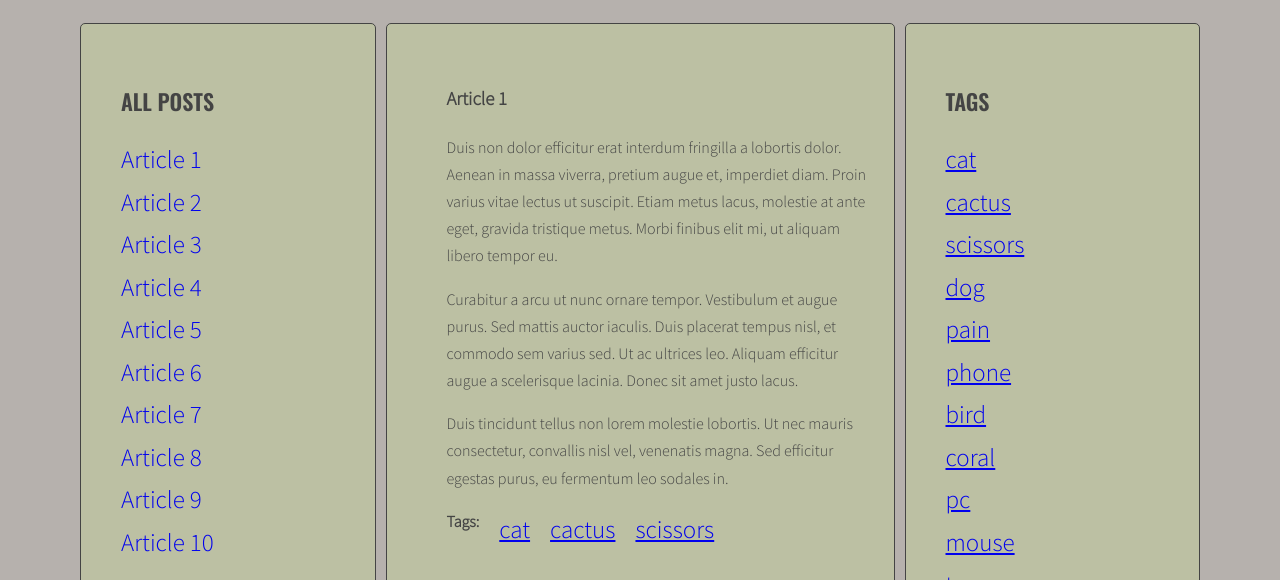
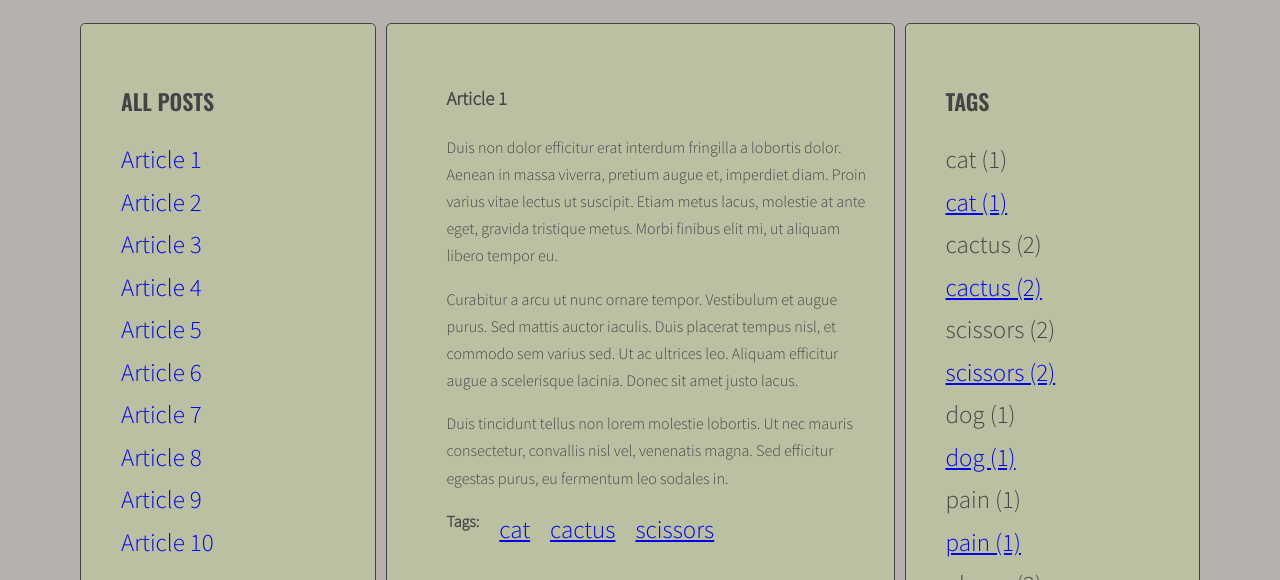
Before and after one commit to mocarz21/javascript-blog, a website: page index.html in a window 1280 px wide. Shown: the part 220-800 px from the top of the page. Drawn offline with nearby package versions, Linux system fonts and the light colour scheme.

Commit message:
add object allTags

```diff
--- a/index.html
+++ b/index.html
@@ -191,11 +191,6 @@
             <aside class="sidebar">
               <h2 class="section-title">Tags</h2>
               <ul class="list tags">
-                <li><a href="#">design</a> <span>(6)</span></li>
-                <li><a href="#">code</a> <span>(5)</span></li>
-                <li><a href="#">tutorials</a> <span>(4)</span></li>
-                <li><a href="#">reviews</a> <span>(4)</span></li>
-                <li><a href="#">news</a> <span>(6)</span></li>
               </ul>
               <h2 class="section-title">Authors</h2>
               <ul class="list authors">
--- a/js/script.js
+++ b/js/script.js
@@ -94,10 +94,9 @@
   optArticleTagsSelector = '.post-tags .list',
   optTagsListSelector = '.tags.list';
 function generateTags(){
-  /* [NEW] create a new variable allTags with an empty array */
-  let allTags = [];
-
-
+  /* [NEW] create a new variable allTags with an empty object */
+  let allTags = {};
+console.log(allTags)
   /* find all articles */
   const articles=document.querySelectorAll(optArticleSelector);
 
@@ -105,7 +104,7 @@
   for(let article of articles){
 
     /* find tags wrapper */
-    const articleList= article.querySelector(optArticleTagsSelector);
+    const articleList= article.querySelector(optArticleTagsSelector);  // po co ?
 
     /* make html variable with empty string */
     let html = '';
@@ -126,10 +125,13 @@
       html = html + htmlLink ;
 
       /* [NEW] check if this link is NOT already in allTags */
-      if(allTags.indexOf(htmlLink) == -1){
+      if(!allTags[tag]){
 
-        /* [NEW] add generated code to allTags array */
-        allTags.push(htmlLink);
+        /* [NEW] add tag to allTags object */
+        allTags[tag] = 1;
+      } else {
+        allTags[tag]++;
+
       }
 
       /* END LOOP: for each tag */
@@ -145,7 +147,21 @@
   const tagList = document.querySelector(optTagsListSelector);
 
   /* [NEW] add html from allTags to tagList */
-  tagList.innerHTML = allTags.join(' ');
+  // tagList.innerHTML = allTags.join(' ');
+
+  /* [NEW] create variable for all links HTML code */
+  let allTagsHTML = '';
+
+  /* [NEW] START LOOP: for each tag in allTags: */
+  for(let tag in allTags){
+    /* [NEW] generate code of a link and add it to allTagsHTML */
+    allTagsHTML += tag + ' (' + allTags[tag] + ') ';
+    allTagsHTML += '<li><a href=#tag-' + tag + '><span>' + tag + ' (' + allTags[tag] + ') ' + '</span></a></li>'; // wiem co za co odpowiada ale nie wiem skad wynika ?
+    /* [NEW] END LOOP: for each tag in allTags: */
+  }
+
+  /*[NEW] add HTML from allTagsHTML to tagList */
+  tagList.innerHTML = allTagsHTML;
 
 }
 generateTags();
@@ -231,7 +247,6 @@
 
     /* find tags wrapper */
     const authorWrapper = article.querySelector('.post a[href^="#author-"]');  //po co ta linia kodu ?
-    console.log('aa' , authorWrapper);
     /* make html variable with empty string */
 
 
@@ -244,10 +259,10 @@
     /* add generated code to html variable */
     html=html + htmlLink ;
 
-    /* insert HTML of all the links into the tags wrapper */
+    /* insert HTML of all the links into the tags wrapper */  //??????????????????????????????????
 
 
-    console.log('aa' + html);
+
   /* END LOOP: for every article: */
   }
   authorList.innerHTML = html;
@@ -264,7 +279,7 @@
 
   /* make a new constant "author" and extract author from the "href" constant */
   const author = href.replace('#author-', '');
-  console.log('autor :' , author);
+
   /* find all autor links with class active */
   const autorLinksActive = document.querySelectorAll('a.active[href^="#author-"]'); //czemu zapis a.active ? nie moze byc .active a[]
 
```
